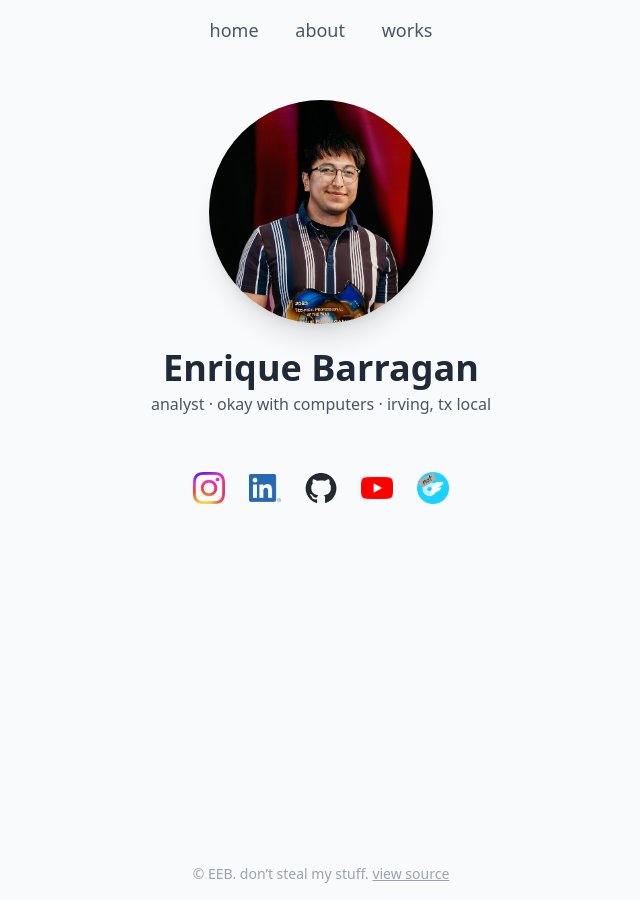
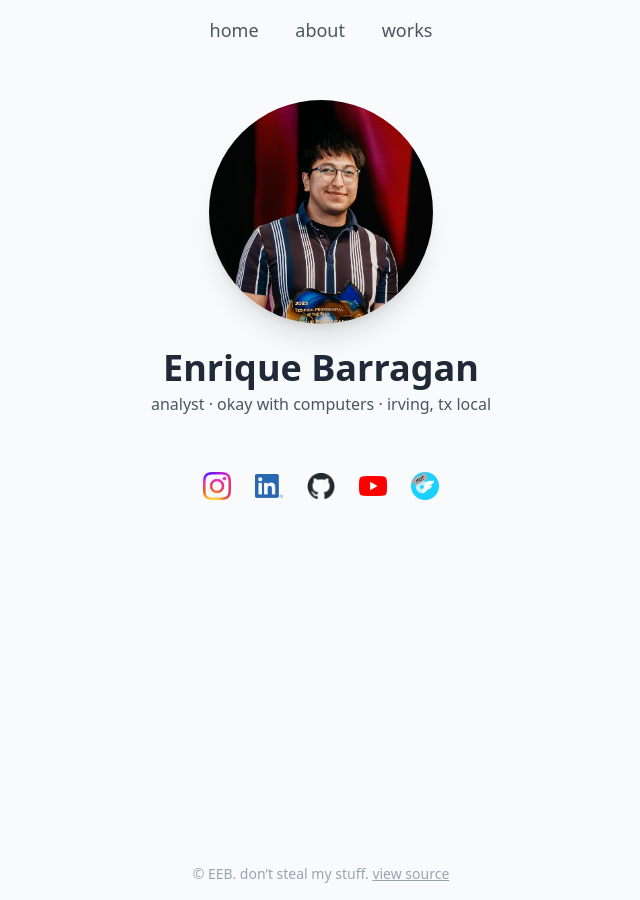
Before and after one commit to enriquebarragan/enriquebarragan.github.io, a Jekyll site: the page built from index.md, in a window 1280 px wide. Shown: the whole page, without its empty margins (319-959 px from the left). Built offline with Jekyll 4.4.1, drawn with Linux system fonts in a browser that asks for light colours; nearby versions of some CDN libraries.

Commit message:
Update socials.html

```diff
--- a/_includes/socials.html
+++ b/_includes/socials.html
@@ -1,36 +1,26 @@
-<div class="flex justify-center items-center gap-6 pt-2">
+<div class="flex justify-center items-center gap-6 pt-2 [&_img]:w-7 [&_img]:h-auto">
   <a href="https://www.instagram.com/enr.que_" target="_blank" rel="noopener noreferrer" aria-label="Instagram"
      class="hover:opacity-80 transition">
-    <img src="/assets/icons/ig.png"
-         alt="Instagram"
-         class="w-8 h-auto">
+    <img src="/assets/icons/ig.png" alt="Instagram">
   </a>
 
   <a href="https://www.linkedin.com/in/eebarragan" target="_blank" rel="noopener noreferrer" aria-label="LinkedIn"
      class="hover:opacity-80 transition">
-    <img src="/assets/icons/LI.png"
-         alt="LinkedIn"
-         class="w-8 h-auto">
+    <img src="/assets/icons/LI.png" alt="LinkedIn">
   </a>
 
   <a href="https://github.com/enriquebarragan" target="_blank" rel="noopener noreferrer" aria-label="GitHub"
      class="hover:opacity-80 transition">
-    <img src="/assets/icons/github.png"
-         alt="GitHub"
-         class="w-8 h-auto">
+    <img src="/assets/icons/github.png" alt="GitHub">
   </a>
 
   <a href="https://www.youtube.com/@frozenmonkeylove" target="_blank" rel="noopener noreferrer" aria-label="YouTube"
      class="hover:opacity-80 transition">
-    <img src="/assets/icons/yt.png"
-         alt="YouTube"
-         class="w-8 h-auto">
+    <img src="/assets/icons/yt.png" alt="YouTube">
   </a>
 
   <a href="{{ '/rips/not-onlyfans/' | relative_url }}" aria-label="OnlyFans (not really)"
      class="hover:opacity-80 transition">
-    <img src="/assets/icons/not_onlyfans.png"
-         alt="OnlyFans (not really)"
-         class="w-8 h-auto">
+    <img src="/assets/icons/not_onlyfans.png" alt="OnlyFans (not really)">
   </a>
 </div>
```
